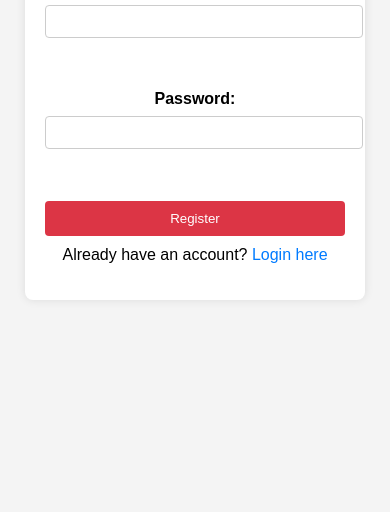
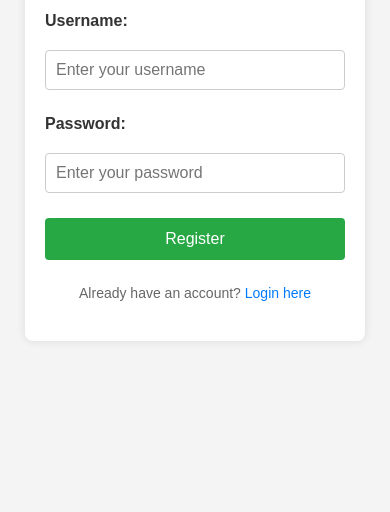
Before and after one commit to MuneerMiller/login-json, a website: page public/index.html in a window 390 px wide. Shown: the part 332-844 px from the top of the page. Drawn offline with Linux system fonts and the light colour scheme.

Commit message:
Improved form alignment and spacing for better usability and visual consistency.
Fixed Alignment Issues:

Adjusted CSS to ensure labels and input fields align properly.

Used flexbox and gap to create consistent spacing between form elements.

Aligned labels to the left for better readability.

Improved Visual Consistency:

Added box-sizing: border-box to input fields to prevent misalignment.

Ensured consistent margins and padding for all form elements.

Centered Forms:

Used flexbox to center the forms both horizontally and vertically on the page.

Responsive Design:

Ensured the layout adjusts well to different screen sizes.

```diff
--- a/public/index.html
+++ b/public/index.html
@@ -11,27 +11,29 @@
         <!-- Registration Form -->
         <form id="registerForm" class="form">
             <h1>Register</h1>
+            <p>Create a new account to get started.</p>
             <label for="regUsername">Username:</label>
-            <input type="text" id="regUsername" name="regUsername" required><br><br>
+            <input type="text" id="regUsername" name="regUsername" placeholder="Enter your username" required>
 
             <label for="regPassword">Password:</label>
-            <input type="password" id="regPassword" name="regPassword" required><br><br>
+            <input type="password" id="regPassword" name="regPassword" placeholder="Enter your password" required>
 
             <button type="submit">Register</button>
-            <p>Already have an account? <a href="#" id="showLogin">Login here</a></p>
+            <p class="switch-form">Already have an account? <a href="#" id="showLogin">Login here</a></p>
         </form>
 
         <!-- Login Form -->
         <form id="loginForm" class="form hidden">
             <h1>Login</h1>
+            <p>Welcome back! Please log in to continue.</p>
             <label for="loginUsername">Username:</label>
-            <input type="text" id="loginUsername" name="loginUsername" required><br><br>
+            <input type="text" id="loginUsername" name="loginUsername" placeholder="Enter your username" required>
 
             <label for="loginPassword">Password:</label>
-            <input type="password" id="loginPassword" name="loginPassword" required><br><br>
+            <input type="password" id="loginPassword" name="loginPassword" placeholder="Enter your password" required>
 
             <button type="submit">Login</button>
-            <p>Don't have an account? <a href="#" id="showRegister">Register here</a></p>
+            <p class="switch-form">Don't have an account? <a href="#" id="showRegister">Register here</a></p>
         </form>
     </div>
 
--- a/public/styles.css
+++ b/public/styles.css
@@ -20,42 +20,64 @@ body {
 .form {
     display: flex;
     flex-direction: column;
+    gap: 15px; /* Adds consistent spacing between form elements */
 }
 
 .form.hidden {
     display: none;
 }
 
+h1 {
+    color: #28a745;
+    margin-bottom: 10px;
+}
+
+p {
+    color: #666;
+    margin-bottom: 20px;
+}
+
 label {
     display: block;
-    margin-bottom: 8px;
+    margin-bottom: 5px;
     font-weight: bold;
+    color: #333;
+    text-align: left; /* Align labels to the left */
 }
 
 input {
     width: 100%;
-    padding: 8px;
-    margin-bottom: 16px;
+    padding: 10px;
+    margin-bottom: 10px;
     border: 1px solid #ccc;
     border-radius: 4px;
+    font-size: 16px;
+    box-sizing: border-box; /* Ensures padding doesn't affect width */
+}
+
+input:focus {
+    border-color: #28a745;
+    outline: none;
 }
 
 button {
     width: 100%;
-    padding: 10px;
+    padding: 12px;
     background-color: #28a745;
     color: white;
     border: none;
     border-radius: 4px;
     cursor: pointer;
+    font-size: 16px;
 }
 
 button:hover {
     background-color: #218838;
 }
 
-p {
+.switch-form {
     margin-top: 10px;
+    font-size: 14px;
 }
 
 a {
@@ -66,31 +88,3 @@ a {
 a:hover {
     text-decoration: underline;
 }
-
-/* Add this to the existing styles.css */
-.container {
-    background-color: #fff;
-    padding: 20px;
-    border-radius: 8px;
-    box-shadow: 0 0 10px rgba(0, 0, 0, 0.1);
-    width: 300px;
-    text-align: center;
-}
-
-h1 {
-    color: #28a745;
-}
-
-button {
-    width: 100%;
-    padding: 10px;
-    background-color: #dc3545;
-    color: white;
-    border: none;
-    border-radius: 4px;
-    cursor: pointer;
-}
-
-button:hover {
-    background-color: #c82333;
-}
```
